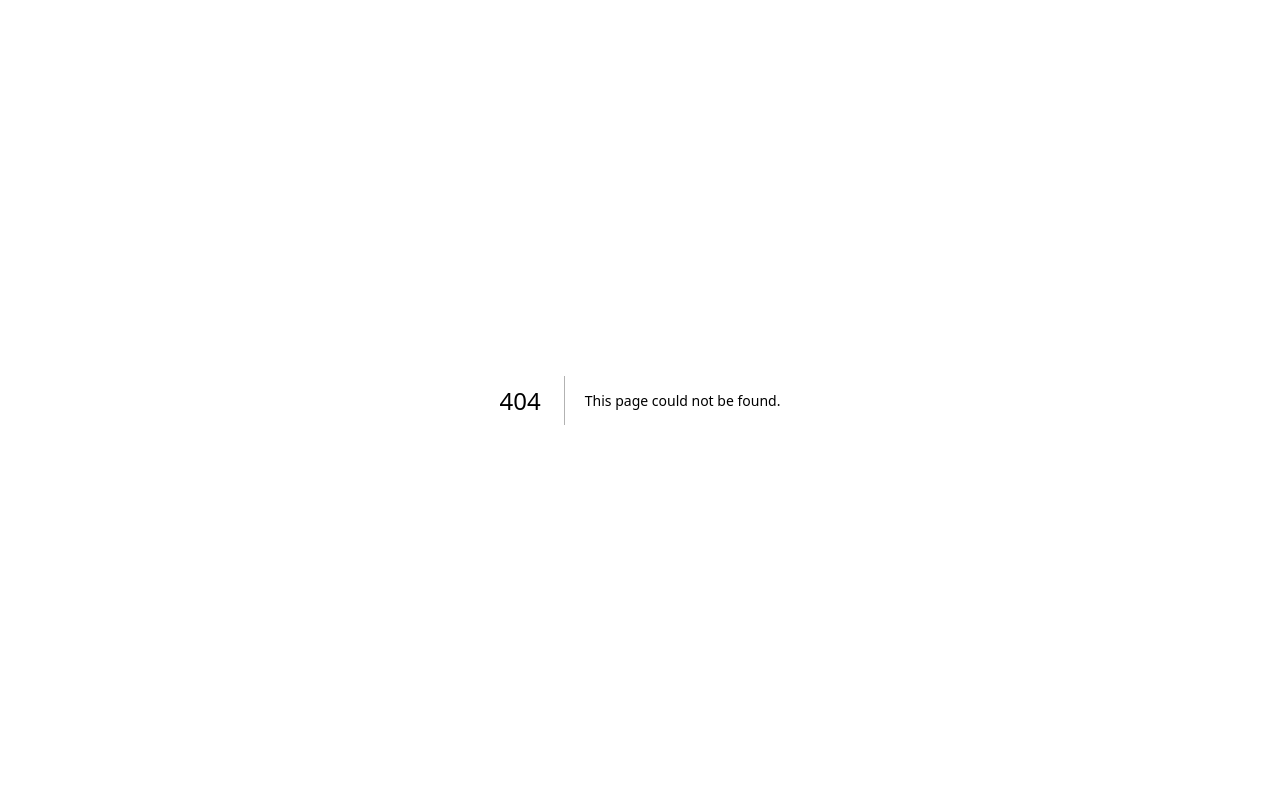
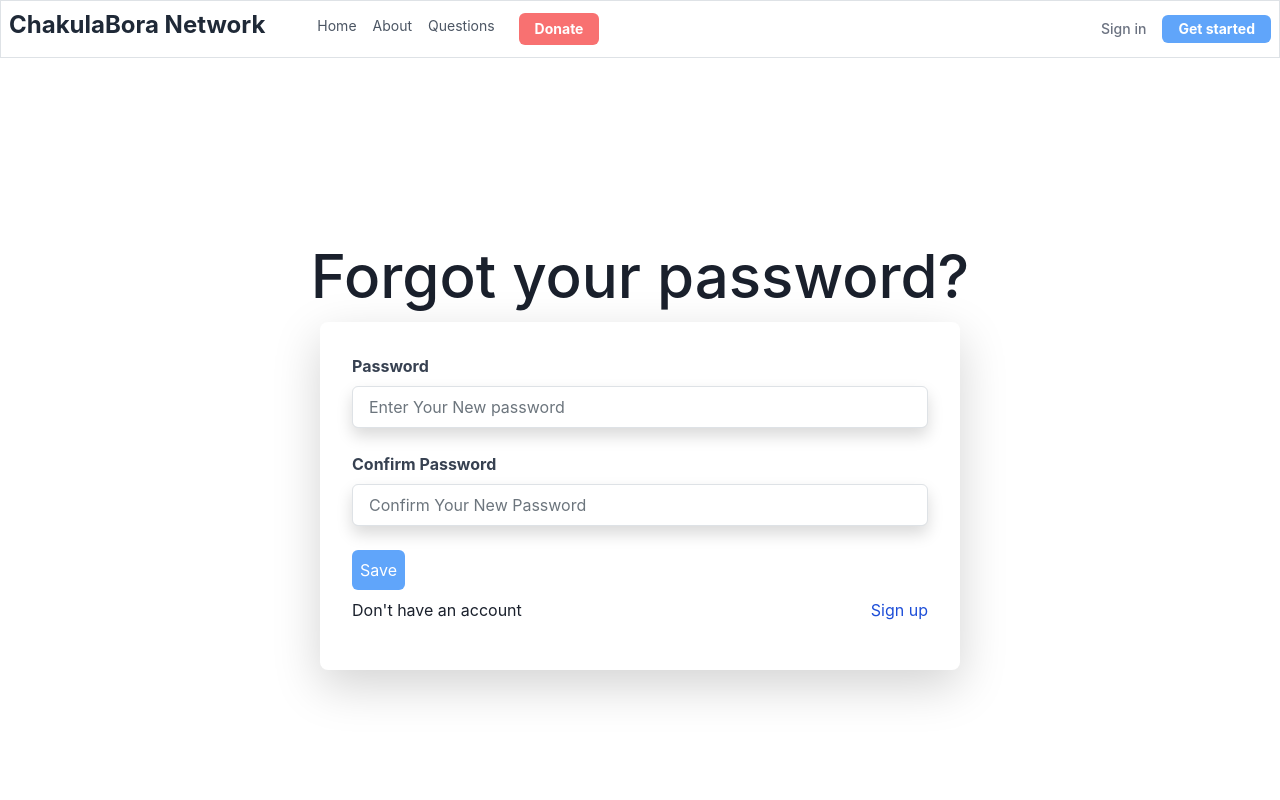
Before and after one commit to uchman005/chakulabora, a Next.js app: page /reset-password/1 in a window 1280 px wide. Before the commit this address had no page. Shown: the top 800 px of the page. Built offline with nearby package versions, Linux system fonts and the light colour scheme.

Commit message:
reset password page

```diff
--- /dev/null
+++ b/src/pages/reset-password/[token].tsx
@@ -0,0 +1,83 @@
+import Footer from "@/components/Footer";
+import Navbar from "@/components/Navbar";
+import { useColorModeValue } from "@chakra-ui/react";
+import { useRouter } from "next/router";
+import { ChangeEvent, FormEvent, useState } from "react";
+import Link from "next/link";
+
+export default function ResetPassword() {
+    const router = useRouter();
+    const { token } = router.query;
+    const [formData, setFormData] = useState({
+        password: "",
+        confirmPassword: ""
+    });
+    const [loading, setLoading] = useState(false)
+    const handleSubmit = (e: FormEvent<HTMLFormElement>)=>{
+        e.preventDefault();
+        setLoading(true);
+    }
+    const handleChange = (e: ChangeEvent<HTMLInputElement>)=>{
+        const {name, value} = e.target
+        setFormData((prev)=>({...prev, [name]: value}))
+    }
+    const bgColor = useColorModeValue("gray.50", "gray.800");
+    const bgColor1 = useColorModeValue("white", "gray.700");
+    return (
+      <>
+        <Navbar />
+        <div className={`flex flex-col items-center justify-center min-h-screen bg-${bgColor}`}>
+          <h1 className='text-center text-4xl md:text-5xl lg:text-6xl mb-3'>Forgot your password?</h1>
+          <form onSubmit={handleSubmit}>
+            <div className={`rounded-lg bg-${bgColor1} shadow-lg p-8 md:min-w-[50vw] lg:min-w-[50vw]`}>
+              <div className='space-4'>
+                <div className="form-froup mb-4">
+                  <label className="block text-gray-700 font-bold mb-2" htmlFor="password">
+                    Password
+                  </label>
+                  <input
+                    className="form-control shadow appearance-none border rounded w-full py-2 px-3 text-gray-700 leading-tight focus:outline-none focus:shadow-outline"
+                    id="password"
+                    type="password"
+                    placeholder="Enter Your New password"
+                    name="password"
+                    value={formData.password}
+                    onChange={handleChange}
+                  />
+                </div>
+                <div className="form-froup mb-4">
+                  <label className="block text-gray-700 font-bold mb-2" htmlFor="confirmPassword">
+                    Confirm Password
+                  </label>
+                  <input
+                    className="form-control shadow appearance-none border rounded w-full py-2 px-3 text-gray-700 leading-tight focus:outline-none focus:shadow-outline"
+                    id="confirmPassword"
+                    type="confirmPassword"
+                    placeholder="Confirm Your New Password"
+                    name="confirmPassword"
+                    value={formData.confirmPassword}
+                    onChange={handleChange}
+                  />
+                </div>
+
+                <div className=''>
+                  <button
+                    className='text-white bg-blue-400 rounded p-2 hover:bg-blue-500'
+                    disabled={loading}>
+                    {loading ? "Saving..." :"Save"}
+                  </button>
+                  <div className='flex justify-between mt-2'>
+                    <p>{"Don't have an account"}</p>
+                    <Link className='text-blue-700' href="/auth/signup">Sign up</Link>
+                  </div>
+                </div>
+              </div>
+            </div>
+          </form>
+
+        </div>
+        <Footer />
+      </>
+    );
+
+}
```
